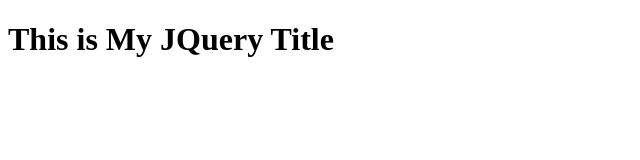
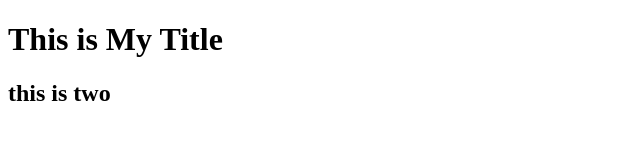
Before and after one commit to lalepro/npm-exercises, a website built with webpack: page public/index.html in a window 1280 px wide. Shown: the whole page, without its empty margins (0-640 px from the left). Built offline with nearby package versions, Linux system fonts and the light colour scheme.

Commit message:
save npm

```diff
--- a/package.json
+++ b/package.json
@@ -5,6 +5,7 @@
   "main": "index.js",
   "scripts": {
     "build:watch": "webpack --watch",
+    "build:production": "webpack -p",
     "build": "webpack",
     "test": "echo \"Error: no test specified\" && exit 1"
   },
--- a/public/index.html
+++ b/public/index.html
@@ -6,7 +6,8 @@
 </head>
 <body>
 <div class="header">
-    <h1 id="heading" class="codeup" >This is My JQuery Title</h1>
+    <h1 id="heading" class="codeup" >This is My Title</h1>
+    <h2>this is two</h2>
 </div>
 <script src="main.js"></script>
 </body>
--- a/src/index.js
+++ b/src/index.js
@@ -13,5 +13,9 @@
         $(event.target).css("background-color", "grey");
     });
 
+    $('h2').click(function(event) {
+        $(event.target).css("background-color", "grey");
+    });
+
 
 }
--- /dev/null
+++ b/src/say-hello.js
@@ -0,0 +1,3 @@
+import sayHello from 'src/index.js';
+
+console.log(sayHello);
```
